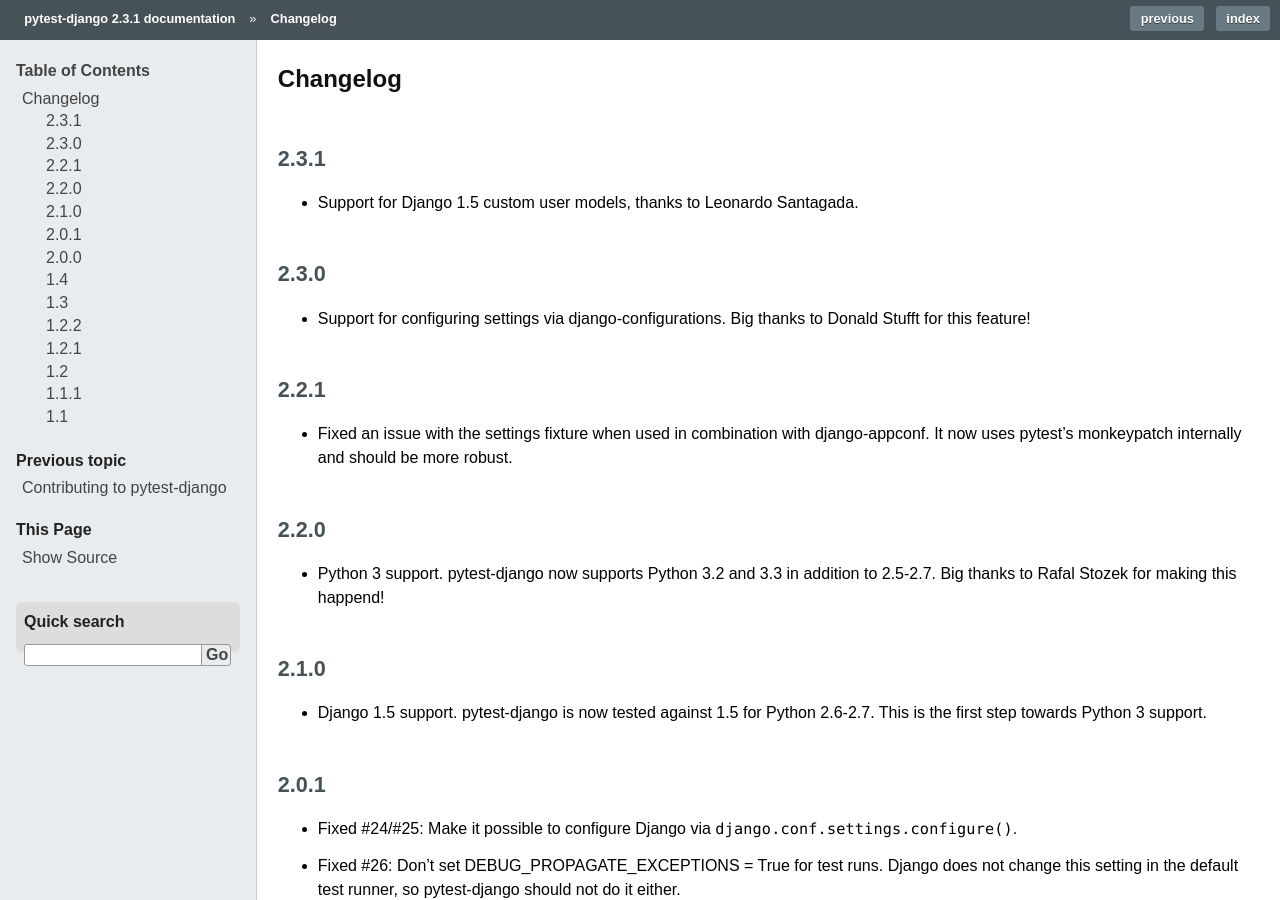
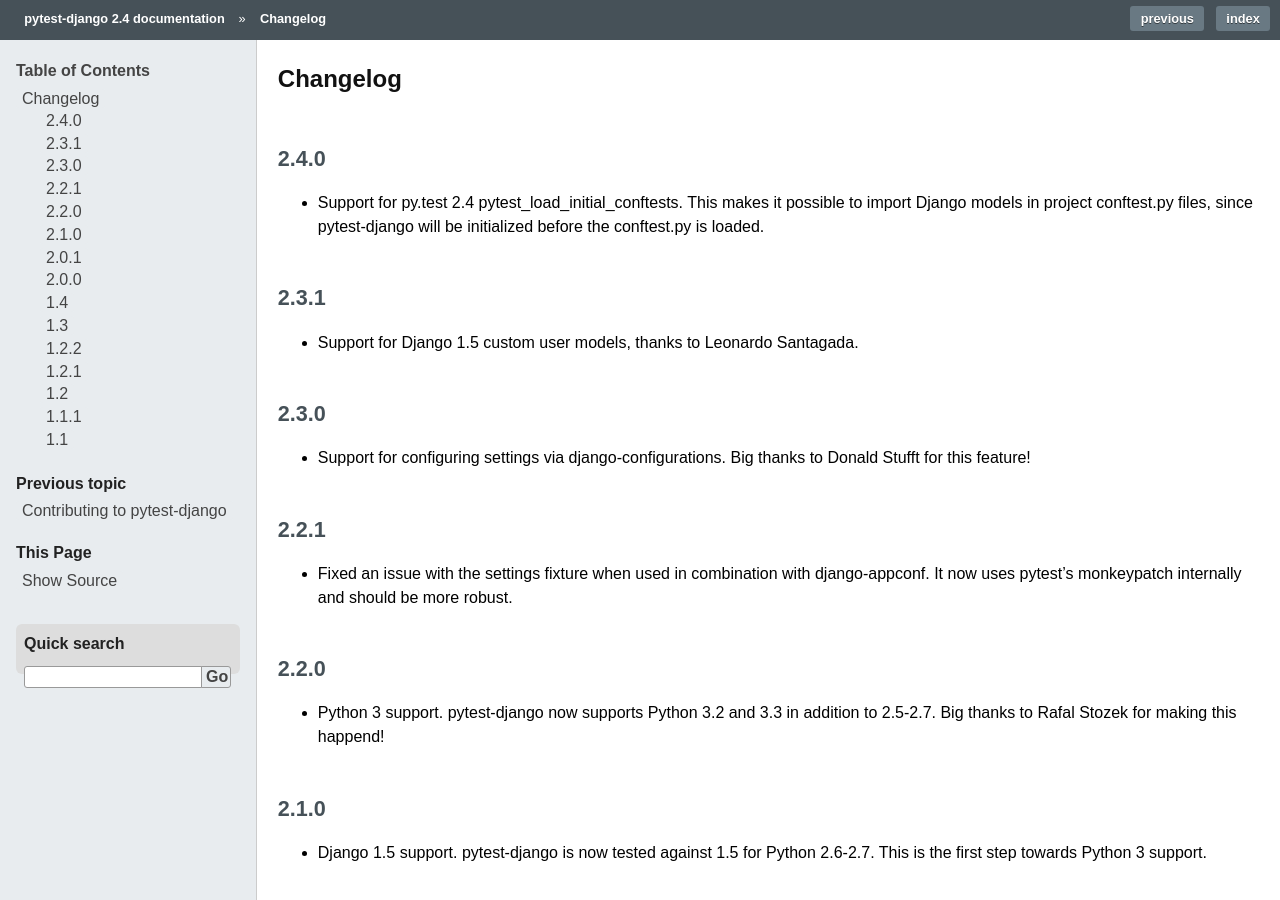
Before and after one commit to pytest-dev/pytest-django, a Sphinx documentation site: the page built from docs/changelog.rst, in a window 1280 px wide and 900 px high. Built offline with Sphinx 7.4.7, drawn with Linux system fonts in a browser that asks for light colours; some of the changed text lies outside the part shown.

Commit message:
Bump version+changelog for 2.4

```diff
--- a/docs/changelog.rst
+++ b/docs/changelog.rst
@@ -1,5 +1,11 @@
 Changelog
 =========
+2.4.0
+-----
+* Support for py.test 2.4 pytest_load_initial_conftests. This makes it possible
+  to import Django models in project conftest.py files, since pytest-django
+  will be initialized before the conftest.py is loaded.
+
 2.3.1
 -----
 * Support for Django 1.5 custom user models, thanks to Leonardo Santagada.
--- a/pytest_django/__init__.py
+++ b/pytest_django/__init__.py
@@ -1 +1 @@
-__version__ = '2.3.1'
+__version__ = '2.4'
```
